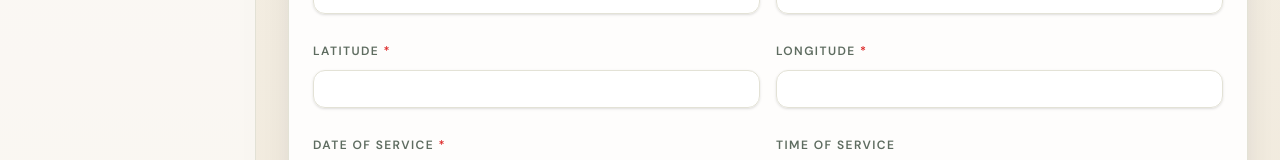
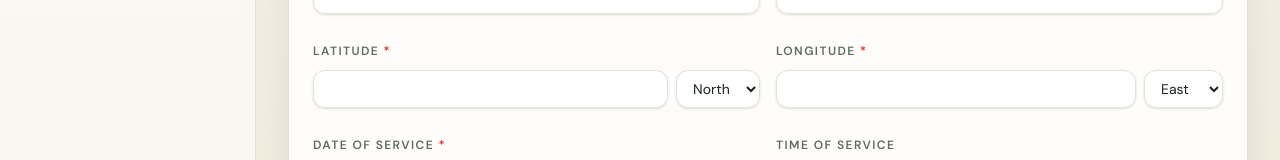
Before and after one commit to abrahul/cocunut-crm-app, a Next.js app: page /admin/add-task in a window 1280 px wide. Shown: the part 484-644 px from the top of the page. Built offline with nearby package versions, Linux system fonts and the light colour scheme; no server answers; sample sign-in values are in the browser's storage.

Commit message:
Latitude longitude in add task form

```diff
--- a/app/admin/add-task/page.tsx
+++ b/app/admin/add-task/page.tsx
@@ -54,6 +54,8 @@ function AddTaskPageContent() {
   const [customerSearch, setCustomerSearch] = useState("");
   const [updatingRemark, setUpdatingRemark] = useState(false);
   const [loading, setLoading] = useState(false);
+  const [latitudeDirection, setLatitudeDirection] = useState("N");
+  const [longitudeDirection, setLongitudeDirection] = useState("E");
 
   useEffect(() => {
     let cancelled = false;
@@ -121,6 +123,13 @@ function AddTaskPageContent() {
 
     setLoading(true);
 
+    const latInput = Number(form.latitude);
+    const lngInput = Number(form.longitude);
+    const latitude =
+      latitudeDirection === "S" ? -Math.abs(latInput) : Math.abs(latInput);
+    const longitude =
+      longitudeDirection === "W" ? -Math.abs(lngInput) : Math.abs(lngInput);
+
     const res = await adminFetch("/api/admin/add-task", {
       method: "POST",
       headers: {
@@ -131,8 +140,8 @@ function AddTaskPageContent() {
         staffId: form.staffId,
         treesCount: Number(form.treesCount),
         rate: Number(form.rate),
-        latitude: Number(form.latitude),
-        longitude: Number(form.longitude),
+        latitude,
+        longitude,
         serviceDate: form.serviceDate,
         serviceTime: form.serviceTime,
         medicine: form.medicine === "yes",
@@ -159,6 +168,8 @@ function AddTaskPageContent() {
         exactAddress: "",
         remark: "",
       });
+      setLatitudeDirection("N");
+      setLongitudeDirection("E");
       setPreviousRemark("");
     } else {
       alert(data.error || "Something went wrong");
@@ -217,6 +228,18 @@ function AddTaskPageContent() {
         : typeof selected?.lastTask?.numberOfTrees === "number"
           ? String(selected.lastTask.numberOfTrees)
         : "";
+    const selectedLatitude = Number(selected?.latitude);
+    const selectedLongitude = Number(selected?.longitude);
+    if (Number.isFinite(selectedLatitude)) {
+      setLatitudeDirection(selectedLatitude < 0 ? "S" : "N");
+    } else {
+      setLatitudeDirection("N");
+    }
+    if (Number.isFinite(selectedLongitude)) {
+      setLongitudeDirection(selectedLongitude < 0 ? "W" : "E");
+    } else {
+      setLongitudeDirection("E");
+    }
     setForm((prev) => ({
       ...prev,
       customerId,
@@ -227,11 +250,11 @@ function AddTaskPageContent() {
           : "",
       latitude:
         typeof selected?.latitude === "number"
-          ? String(selected.latitude)
+          ? String(Math.abs(selected.latitude))
           : "",
       longitude:
         typeof selected?.longitude === "number"
-          ? String(selected.longitude)
+          ? String(Math.abs(selected.longitude))
           : "",
       exactAddress: nextExactAddress,
       remark: "",
@@ -243,6 +266,14 @@ function AddTaskPageContent() {
         .then((res) => res.json())
         .then((data) => {
           if (!data || data?.error) return;
+          const dataLatitude = Number(data?.latitude);
+          const dataLongitude = Number(data?.longitude);
+          if (Number.isFinite(dataLatitude)) {
+            setLatitudeDirection(dataLatitude < 0 ? "S" : "N");
+          }
+          if (Number.isFinite(dataLongitude)) {
+            setLongitudeDirection(dataLongitude < 0 ? "W" : "E");
+          }
           setPreviousRemark(
             typeof data.remark === "string" ? data.remark : ""
           );
@@ -266,11 +297,11 @@ function AddTaskPageContent() {
                 : prev.treesCount,
             latitude:
               typeof data?.latitude === "number"
-                ? String(data.latitude)
+                ? String(Math.abs(data.latitude))
                 : prev.latitude,
             longitude:
               typeof data?.longitude === "number"
-                ? String(data.longitude)
+                ? String(Math.abs(data.longitude))
                 : prev.longitude,
           }));
         })
@@ -299,6 +330,8 @@ function AddTaskPageContent() {
       exactAddress: "",
       remark: "",
     }));
+    setLatitudeDirection("N");
+    setLongitudeDirection("E");
     setPreviousRemark("");
   };
 
@@ -479,10 +512,13 @@ function AddTaskPageContent() {
         <div className="grid gap-4 md:grid-cols-2">
           <label className="block">
             <span className="crm-label crm-label-required">Latitude</span>
+            <div className="mt-2 grid grid-cols-[1fr_auto] gap-2">
               <input
                 type="number"
                 step="any"
-              className="crm-input mt-2"
+                min="0"
+                max="90"
+                className="crm-input"
                 required
                 value={form.latitude}
                 onChange={(e) =>
@@ -492,14 +528,26 @@ function AddTaskPageContent() {
                   })
                 }
               />
+              <select
+                className="crm-select"
+                value={latitudeDirection}
+                onChange={(e) => setLatitudeDirection(e.target.value)}
+              >
+                <option value="N">North</option>
+                <option value="S">South</option>
+              </select>
+            </div>
           </label>
 
           <label className="block">
             <span className="crm-label crm-label-required">Longitude</span>
+            <div className="mt-2 grid grid-cols-[1fr_auto] gap-2">
               <input
                 type="number"
                 step="any"
-              className="crm-input mt-2"
+                min="0"
+                max="180"
+                className="crm-input"
                 required
                 value={form.longitude}
                 onChange={(e) =>
@@ -509,6 +557,15 @@ function AddTaskPageContent() {
                   })
                 }
               />
+              <select
+                className="crm-select"
+                value={longitudeDirection}
+                onChange={(e) => setLongitudeDirection(e.target.value)}
+              >
+                <option value="E">East</option>
+                <option value="W">West</option>
+              </select>
+            </div>
           </label>
         </div>
 
```
Lines whose indentation alone changed are shown as unchanged.
